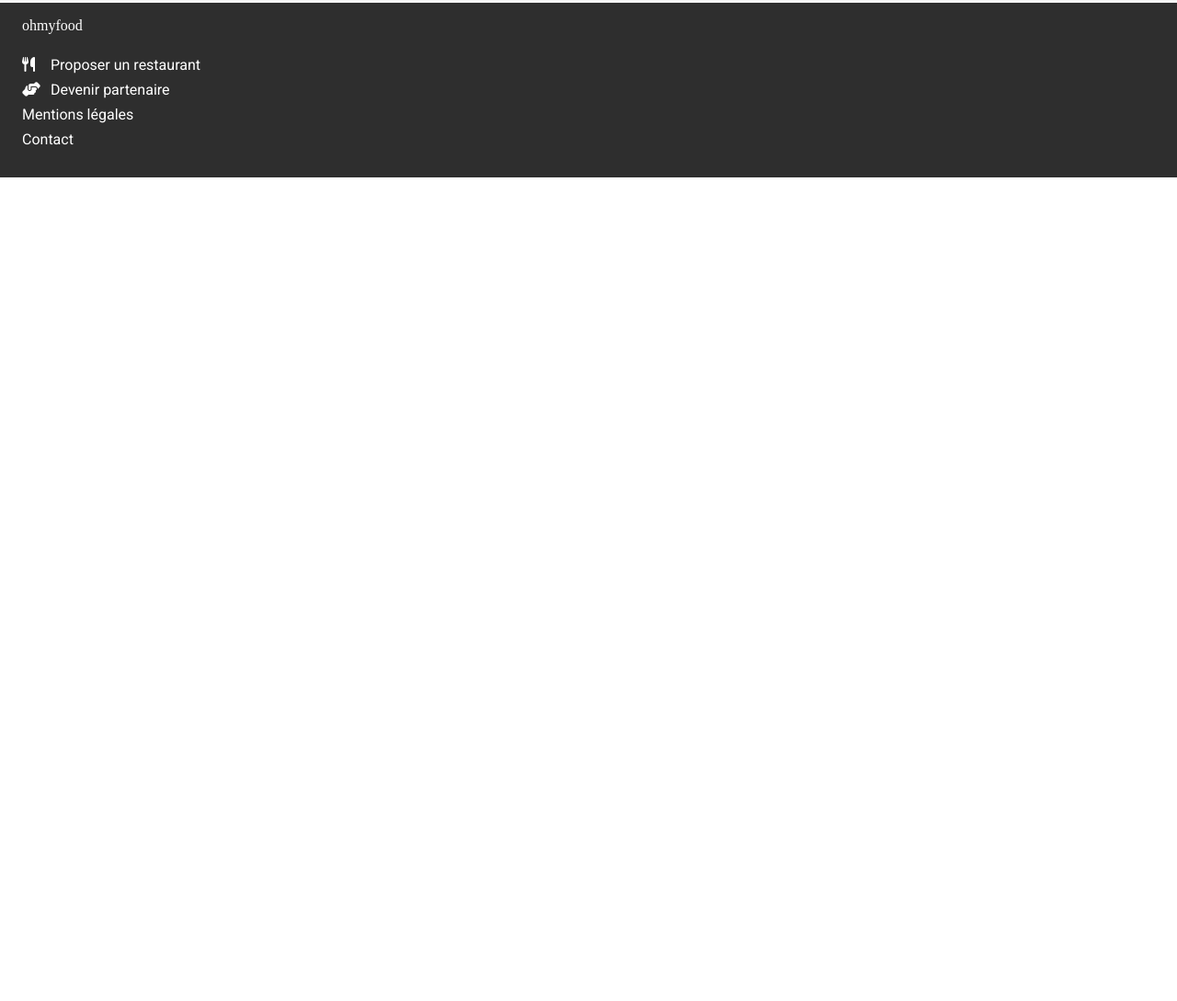
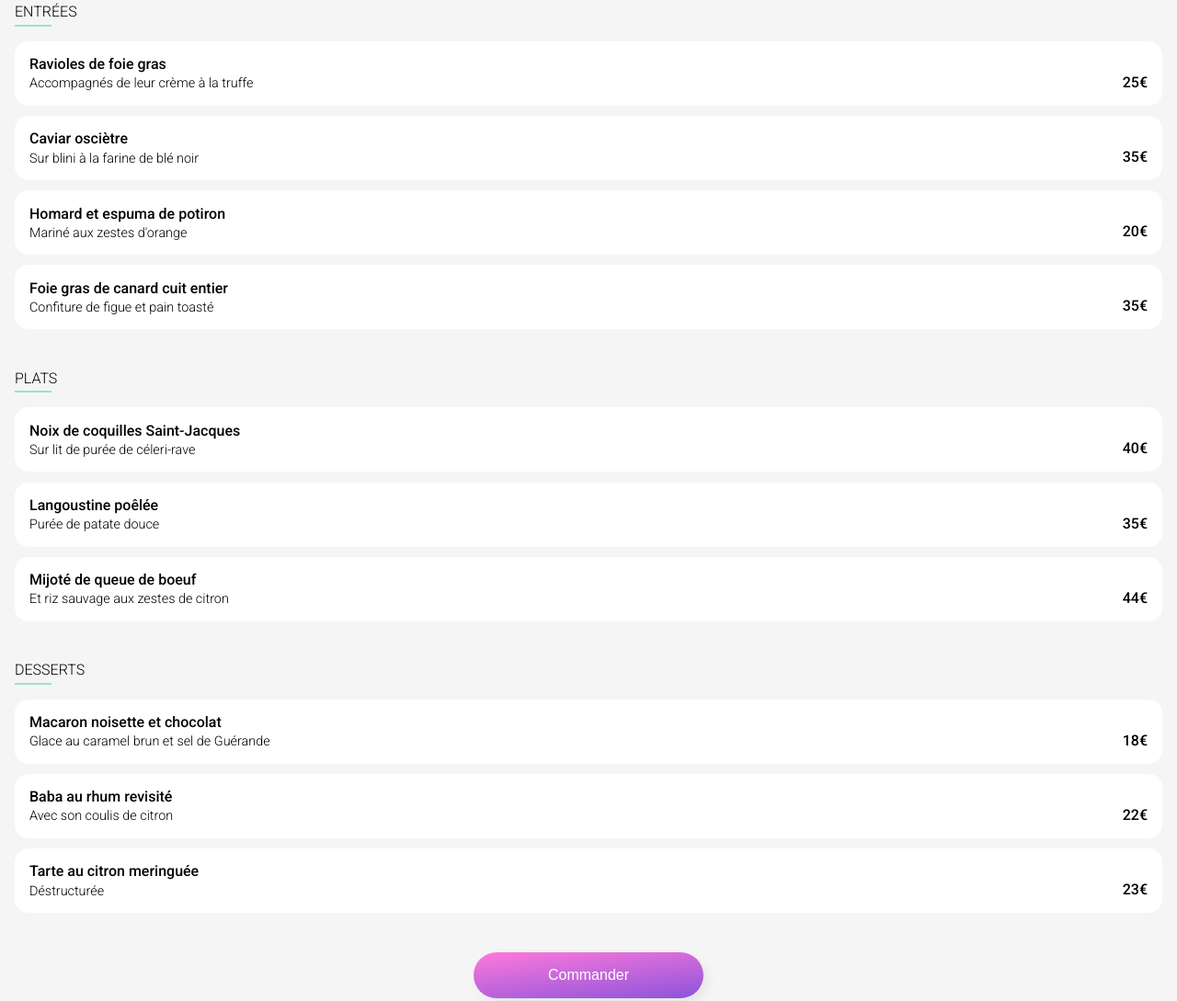
Before and after one commit to bastien-page/OC_P3_ohmyfood, a website: page html/la-note-enchantee.html in a window 1280 px wide. Shown: the part 307-1396 px from the top of the page at 92% size. Before the commit the page ends 800 px from the top, so only its background shows below. Drawn offline with Linux system fonts and the light colour scheme; a web font is replaced by a local one.

Commit message:
add Sections Menu in Restaurant 2 _ HTML and CSS

```diff
--- a/html/la-note-enchantee.html
+++ b/html/la-note-enchantee.html
@@ -44,6 +44,118 @@
             <i class="far fa-heart menu__icon"></i>
         </div>
 
+        <!-- SECTION STARTER  -->
+
+        <section class="blocmenu">
+
+            <p class="blocmenu__title">Entrées</p>
+            <hr class="blocmenu__tiret">
+
+            <div class="cardmenu">
+                <div class="cardmenu__info">
+                <div class="cardmenu__title">Ravioles de foie gras </div>
+                <div class="cardmenu__description">Accompagnés de leur crème à la truffe</div>
+                </div>
+                <div class="cardmenu__price">25€</div>
+            </div>
+
+            <div class="cardmenu">
+                <div class="cardmenu__info">
+                <div class="cardmenu__title">Caviar osciètre</div>
+                <div class="cardmenu__description">Sur blini à la farine de blé noir</div>
+                </div>
+                <div class="cardmenu__price">35€</div>
+            </div>
+
+           <div class="cardmenu">
+                <div class="cardmenu__info">
+                <div class="cardmenu__title">Homard et espuma de potiron</div>
+                <div class="cardmenu__description">Mariné aux zestes d'orange</div>
+                </div>
+                <div class="cardmenu__price">20€</div>
+            </div>
+
+            <div class="cardmenu">
+                <div class="cardmenu__info">
+                <div class="cardmenu__title">Foie gras de canard cuit entier</div>
+                <div class="cardmenu__description">Confiture de figue et pain toasté</div>
+                </div>
+                <div class="cardmenu__price">35€</div>
+            </div>
+
+        </section>
+
+        <!-- SECTION DISH -->
+
+        <section class="blocmenu">
+
+            <p class="blocmenu__title">Plats</p>
+            <hr class="blocmenu__tiret">
+
+            <div class="cardmenu">
+                <div class="cardmenu__info">
+                <div class="cardmenu__title">Noix de coquilles Saint-Jacques</div>
+                <div class="cardmenu__description">Sur lit de purée de céleri-rave</div>
+                </div>
+                <div class="cardmenu__price">40€</div>
+            </div>
+
+            <div class="cardmenu">
+                <div class="cardmenu__info">
+                <div class="cardmenu__title">Langoustine poêlée</div>
+                <div class="cardmenu__description">Purée de patate douce</div>
+                </div>
+                <div class="cardmenu__price">35€</div>
+            </div>
+
+            <div class="cardmenu">
+                <div class="cardmenu__info">
+                <div class="cardmenu__title">Mijoté de queue de boeuf</div>
+                <div class="cardmenu__description">Et riz sauvage aux zestes de citron</div>
+                </div>
+                <div class="cardmenu__price">44€</div>
+            </div>
+
+        </section>
+
+        <!-- SECTION DESSERT -->
+
+        <section class="blocmenu">
+
+            <p class="blocmenu__title">Desserts</p>
+            <hr class="blocmenu__tiret">
+
+            <div class="cardmenu">
+                <div class="cardmenu__info">
+                <div class="cardmenu__title">Macaron noisette et chocolat</div>
+                <div class="cardmenu__description">Glace au caramel brun et sel de Guérande</div>
+                </div>
+                <div class="cardmenu__price">18€</div>
+            </div>
+
+            <div class="cardmenu">
+                <div class="cardmenu__info">
+                <div class="cardmenu__title">Baba au rhum revisité</div>
+                <div class="cardmenu__description">Avec son coulis de citron</div>
+                </div>
+                <div class="cardmenu__price">22€</div>
+            </div>
+
+            <div class="cardmenu">
+                <div class="cardmenu__info">
+                <div class="cardmenu__title">Tarte au citron meringuée</div>
+                <div class="cardmenu__description">Déstructurée</div>
+                </div>
+                <div class="cardmenu__price">23€</div>
+            </div>
+
+        </section>
+
+        <!-- BUTTON ORDER -->
+
+        <button class="btn">Commander</button>
+
+
     </main>
 
     <footer>
```
